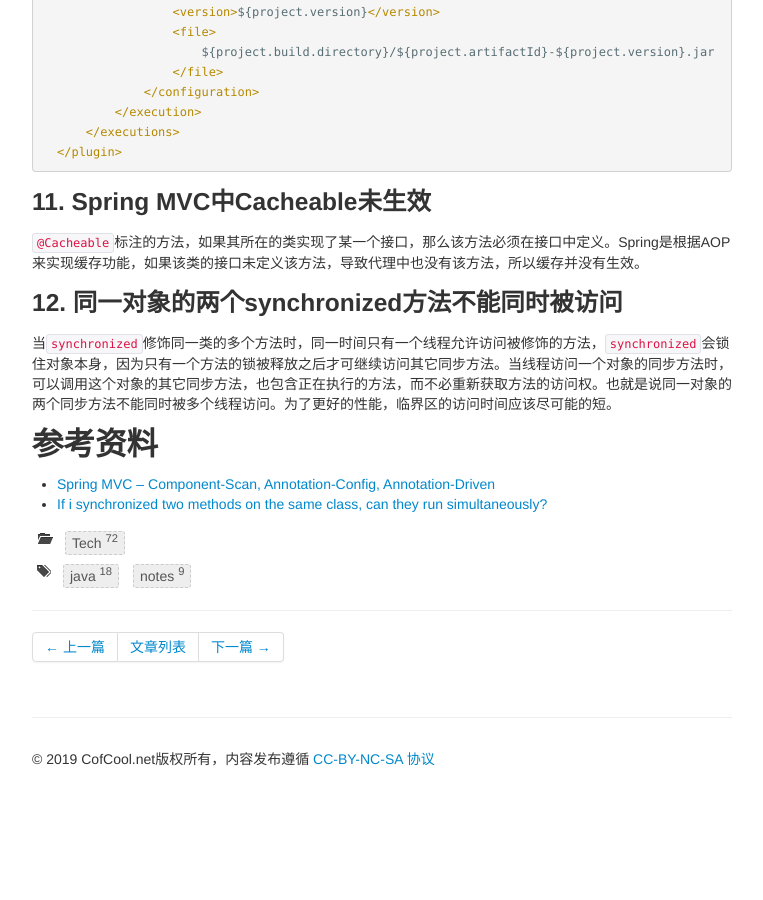
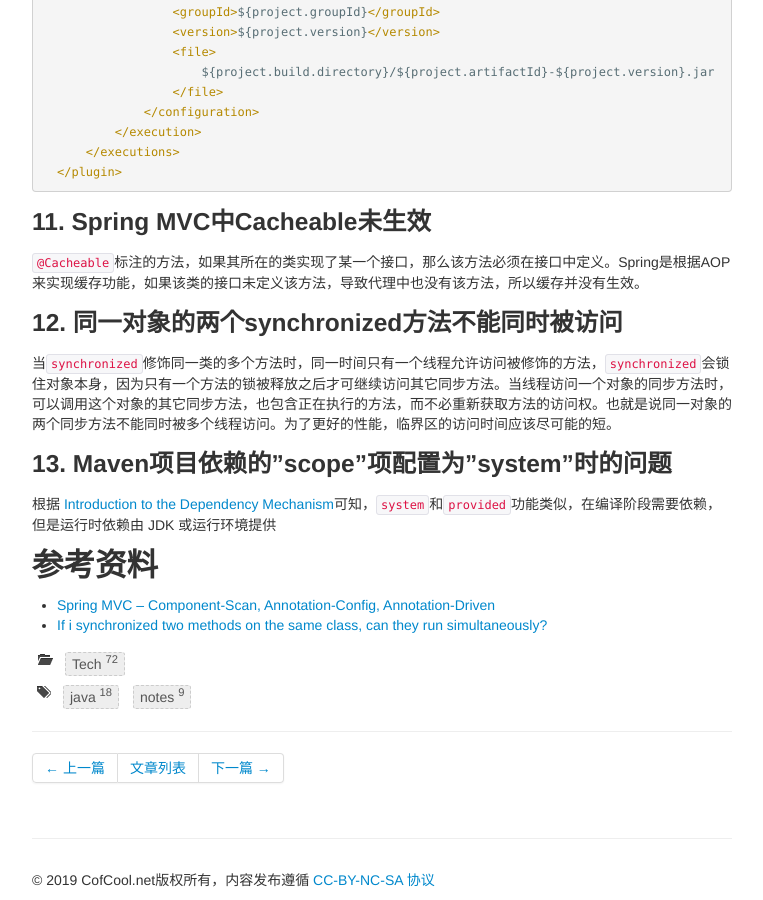
Before and after one commit to cofcool/cofcool.github.io, a Jekyll site: the page built from _posts/tech/2017-09-11-java-notes.md, in a window 1280 px wide and 900 px high, scrolled down 22740 px. Shown: the whole window, without its empty margins (258-1021 px from the left). Built offline with Jekyll 4.4.1, drawn with Linux system fonts in a browser that asks for light colours; comment, search, counter and statistics services are not loaded; before the commit the page ends 23519 px from its top, so only the background shows below that; some of the changed text lies outside the part shown.

Commit message:
update java notes

```diff
--- a/_posts/tech/2017-09-11-java-notes.md
+++ b/_posts/tech/2017-09-11-java-notes.md
@@ -52,6 +52,7 @@ tags : [java, notes]
 	* [10. Maven同时编译Jar和War包](#10-maven同时编译jar和war包)
 	* [11. Spring MVC中Cacheable未生效](#11-spring-mvc中cacheable未生效)
 	* [12. 同一对象的两个synchronized方法不能同时被访问](#12-同一对象的两个synchronized方法不能同时被访问)
+	* [13. Maven项目依赖的"scope"项配置为"system"时的问题](#13-maven项目依赖的scope项配置为system时的问题)
 * [参考资料](#参考资料)
 
 <!-- /code_chunk_output -->
@@ -920,6 +921,10 @@ Idea在编译打包时并没有把某些资源文件包含进去，因此需手
 
 当`synchronized`修饰同一类的多个方法时，同一时间只有一个线程允许访问被修饰的方法，`synchronized`会锁住对象本身，因为只有一个方法的锁被释放之后才可继续访问其它同步方法。当线程访问一个对象的同步方法时，可以调用这个对象的其它同步方法，也包含正在执行的方法，而不必重新获取方法的访问权。也就是说同一对象的两个同步方法不能同时被多个线程访问。为了更好的性能，临界区的访问时间应该尽可能的短。
 
+### 13. Maven项目依赖的"scope"项配置为"system"时的问题
+
+根据 [Introduction to the Dependency Mechanism](http://maven.apache.org/guides/introduction/introduction-to-dependency-mechanism.html)可知，`system`和`provided`功能类似，在编译阶段需要依赖，但是运行时依赖由 JDK 或运行环境提供
+
 ## 参考资料
 
 * [Spring MVC – Component-Scan, Annotation-Config, Annotation-Driven](https://scotch.io/@ethanmillar/spring-mvc-component-scan-annotation-config-annotation-driven)
```
